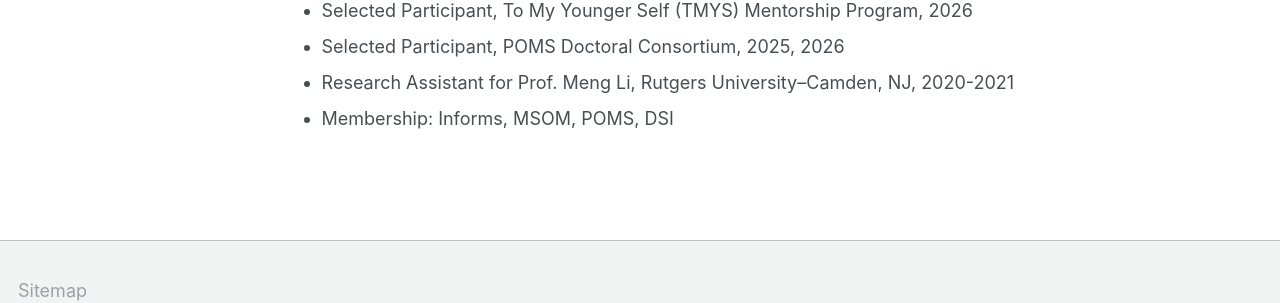
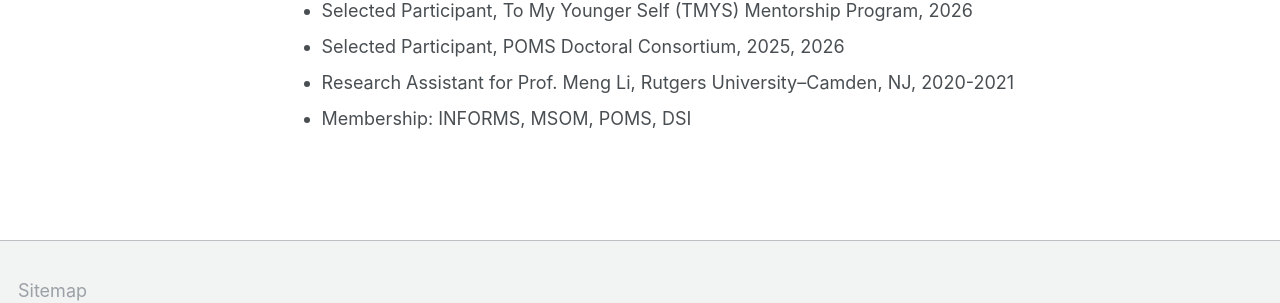
Before and after one commit to JingjingWeng/JingjingWeng.github.io, a Jekyll site: the page built from _pages/service.md, in a window 1280 px wide and 900 px high, scrolled down 618 px. Shown: the part 504-807 px from the top of the window. Built offline with Jekyll 4.4.1, drawn with Linux system fonts in a browser that asks for light colours; a script bundle is joined from its source files by our own code; library files that are not in the unit come from our copies.

```diff
--- a/_pages/service.md
+++ b/_pages/service.md
@@ -35,4 +35,4 @@ author_profile: true
 * Selected Participant, To My Younger Self (TMYS) Mentorship Program, 2026
 * Selected Participant, POMS Doctoral Consortium, 2025, 2026
 * Research Assistant for Prof. Meng Li, Rutgers University–Camden, NJ, 2020-2021
-* Membership: Informs, MSOM, POMS, DSI
+* Membership: INFORMS, MSOM, POMS, DSI
```
